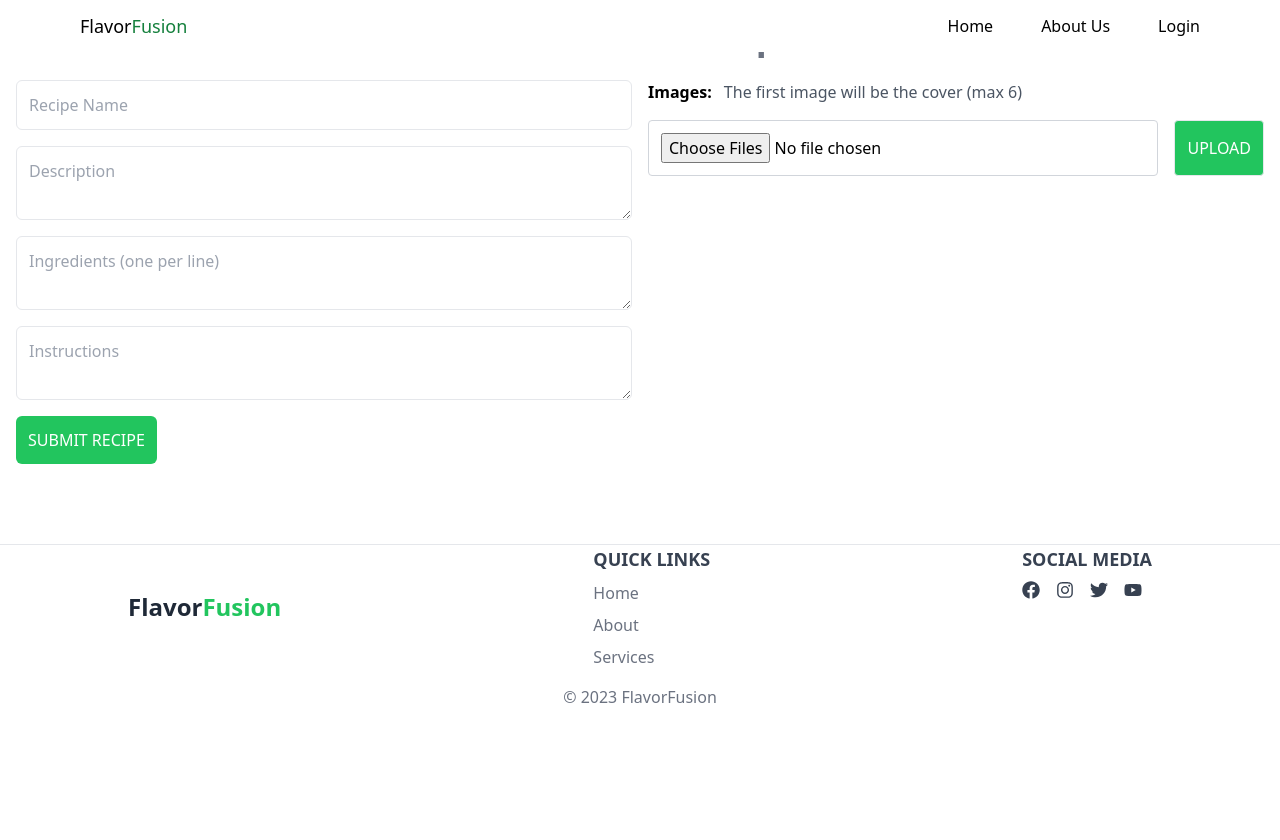
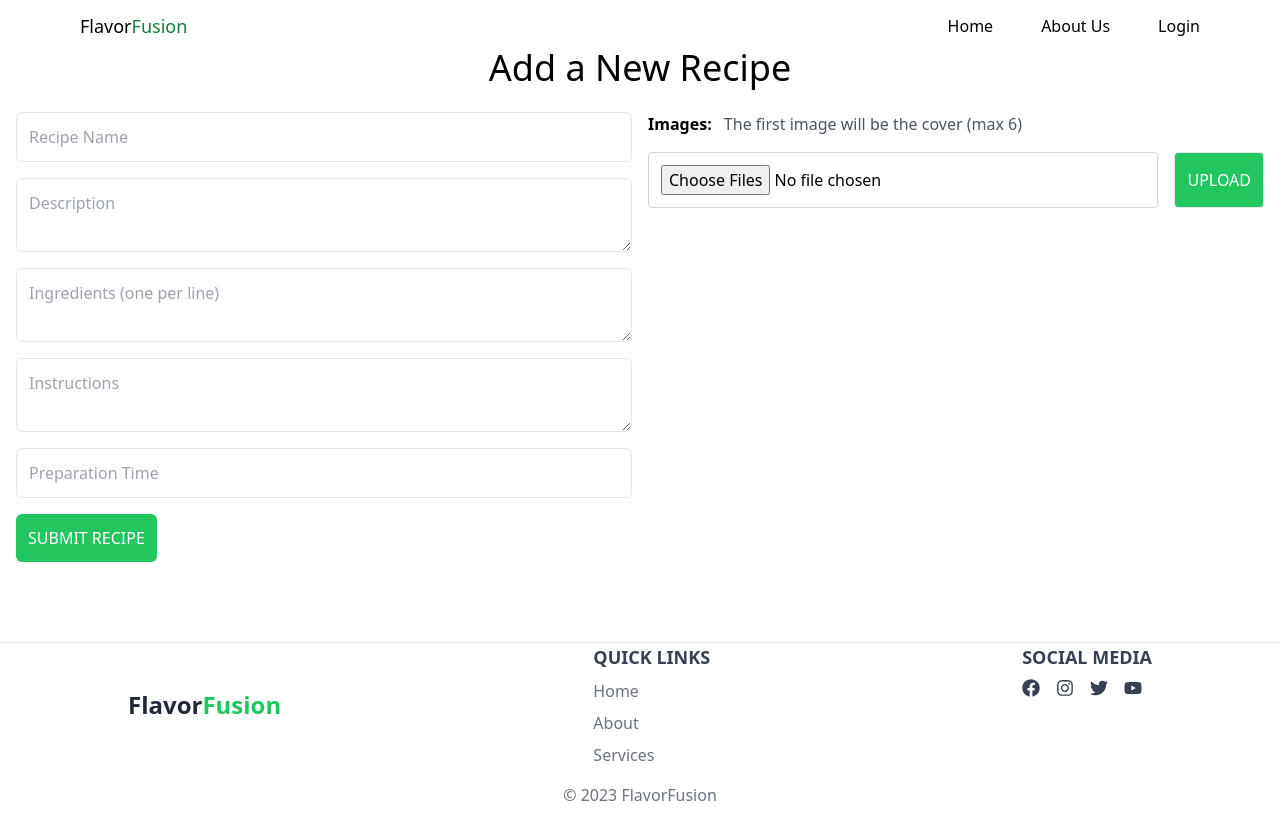
Before and after one commit to shanmugapriya1203/flavor-frontend, a React (Create React App) app: page /add-recipe in a window 1280 px wide. Shown: the top 840 px of the page. Before the commit the page ends 800 px from the top, so only its background shows below. Built offline with nearby package versions, Linux system fonts and the light colour scheme.

Commit message:
add recipe some details

```diff
--- a/src/App.js
+++ b/src/App.js
@@ -7,6 +7,8 @@ import Footer from './components/Footer'
 import UpdateProfile from './pages/UpdateProfile'
 import Signup from './pages/SignUp';
 import AddRecipe from './pages/AddRecipe'
+import ListRecipes from './pages/ListRecipes'
+import RecipeDetail from './pages/DetailRecipe'
 
 
 function App() {
@@ -22,6 +24,8 @@ function App() {
     <Route path='/login'element={<Login/>}/>
     <Route path='/profile'element={<UpdateProfile/>}/>
     <Route path='/add-recipe'element={<AddRecipe/>}/>
+    <Route path='/my-recipes'element={<ListRecipes/>}/>
+    <Route path="/recipe/:recipeId"  element={<RecipeDetail/>}/>
 
 </Routes>
 <Footer/>
--- a/src/pages/AddRecipe.js
+++ b/src/pages/AddRecipe.js
@@ -1,7 +1,6 @@
 import React, { useState } from 'react';
  import { getDownloadURL, getStorage, ref, uploadBytesResumable } from 'firebase/storage';
 import { app } from '../firebase';
-// import { useSelector } from 'react-redux';
 import { API_BASE_URL } from '../config';
 import { useNavigate } from 'react-router-dom';
 import { useRecoilState } from 'recoil';
@@ -16,6 +15,7 @@ const AddRecipe = () => {
     description: '',
     ingredients: [],
     instructions: '',
+    preparationTime: '',
   });
   const navigate = useNavigate();
   const [user,setUser]=useRecoilState(userAtom)
@@ -123,7 +123,9 @@ const AddRecipe = () => {
         description: '',
         ingredients: [],
         instructions: '',
+        preparationTime:'',
       });
+      navigate('/my-recipes')
     } catch (error) {
       console.error('Error adding recipe:', error);
     setError('An error occurred while adding the recipe.');
@@ -132,7 +134,7 @@ const AddRecipe = () => {
 
   return (
     <main className="container mx-auto p-4">
-      <h1 className="text-4xl font-bold text-center mb-6 text-gray-500">Add a New Recipe</h1>
+      <h1 className="text-4xl text-center mb-6 text-black-500 mt-8">Add a New Recipe</h1>
       <form className="grid grid-cols-1 sm:grid-cols-2 gap-4" onSubmit={handleSubmit}>
       {error && (
           <div className="bg-red-500 text-white p-3 mb-4 rounded-md">
@@ -168,6 +170,14 @@ const AddRecipe = () => {
             className="border p-3 rounded-md"
             onChange={handleChange}
             value={formData.instructions}
+          />
+             <input
+            type="number"
+            placeholder="Preparation Time"
+            id="preparationTime"
+            className="border p-3 rounded-md"
+            onChange={handleChange}
+            value={formData.preparationTime}
           />
         </div>
         {/* Image Upload */}
```
